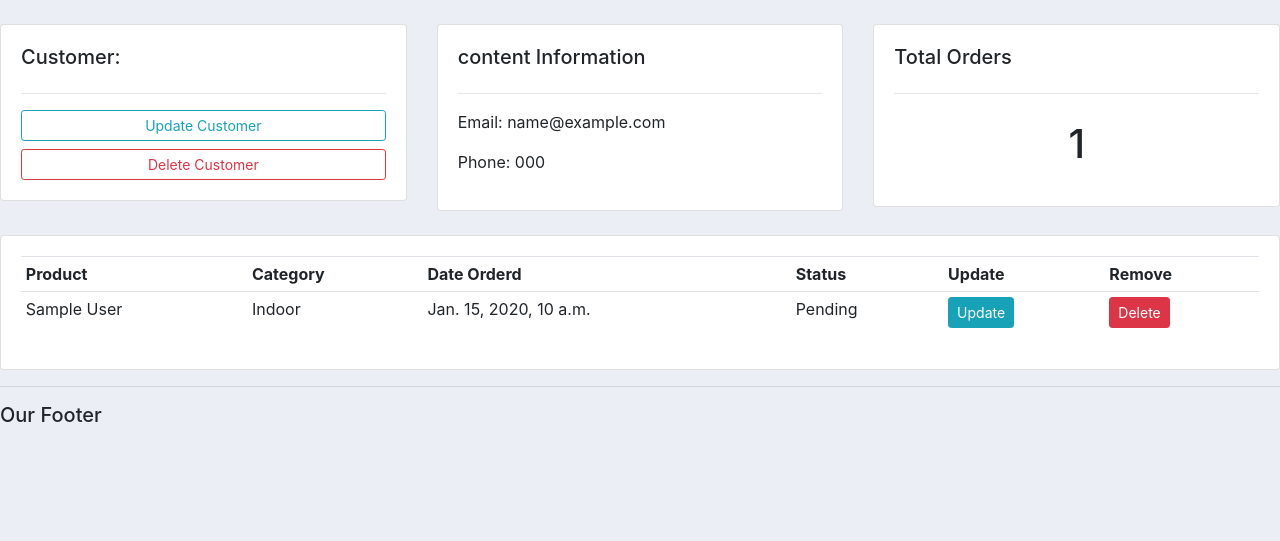
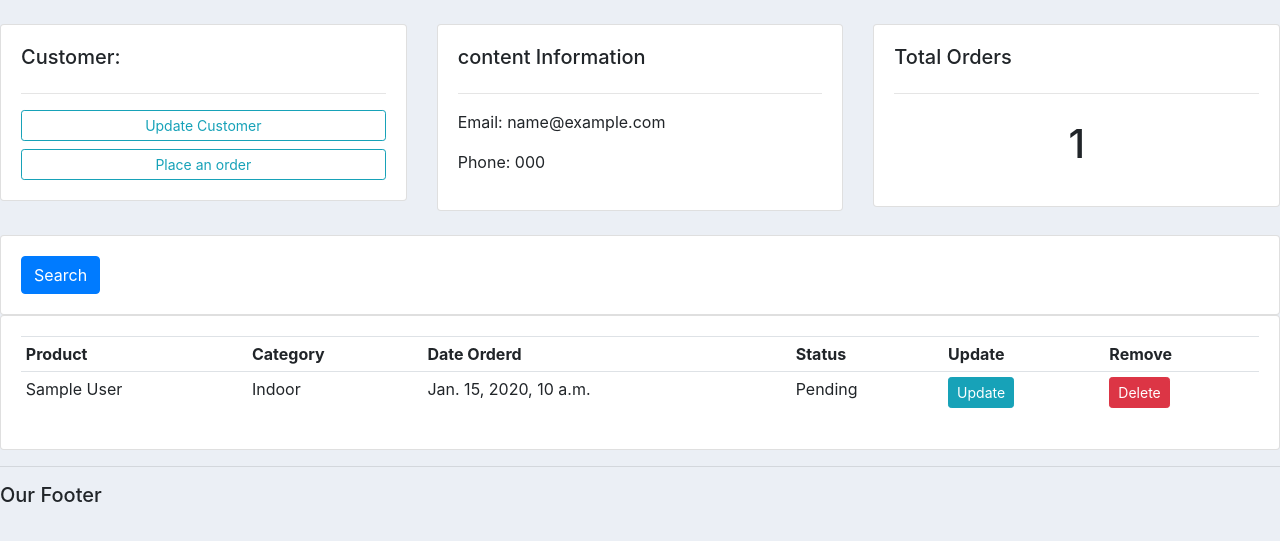
Before and after one commit to shakori999/Django_CRM, a Django app: template accounts/templates/accounts/customer.html in a window 1280 px wide. Shown: the part 78-619 px from the top of the page. Run offline with Django 3.2, Linux system fonts and the light colour scheme; tables that the repository leaves empty hold one stand-in row (values such as "Sample post"); the template is opened without the code that fills it: values that come from a table or form of the project are taken from there, most other values are stand-ins (such as "Sample title", 1, 10 or a date in 2020); parts of the project's set-up code (start-up, migrations or seed data) failed here and were passed over; some libraries are stand-ins or nearby versions.

Commit message:
add a filter to the customer page

```diff
--- a/accounts/models.py
+++ b/accounts/models.py
@@ -47,6 +47,8 @@ class Order(models.Model):
                                 on_delete=models.SET_NULL)
     date_created = models.DateTimeField(auto_now_add=True, null=True)
     status = models.CharField(max_length=20, null=True, choices=STATUS)
+    note = models.CharField(max_length=1000, null=True)
+
 
     def __str__(self):
         return self.product.name
--- a/accounts/templates/accounts/customer.html
+++ b/accounts/templates/accounts/customer.html
@@ -9,7 +9,7 @@
             <h5> Customer:</h5>
             <hr>
             <a class='btn btn-outline-info btn-sm btn-block' href=''>Update Customer </a>
-            <a class='btn btn-outline-danger btn-sm btn-block' href=''>Delete Customer </a>
+            <a class='btn btn-outline-info btn-sm btn-block' href='{% url "create_order" customer.id %}'>Place an order</a>
         </div>
     </div>
 
@@ -33,6 +33,18 @@
 </div>
 
 <br>
+<div class='row'>
+    <div class='col'>
+        <div class='card card-body'>
+            <form method='get'>
+                {{ myFilter.form }}
+                <button class='btn btn-primary' type='submit'>
+                    Search
+                </button>
+            </form>
+        </div>
+    </div>
+</div>
 
 <div class='row'>
     <div class='col-md'>
--- a/accounts/templates/accounts/dashboard.html
+++ b/accounts/templates/accounts/dashboard.html
@@ -36,7 +36,7 @@
         <h5>LAST 5 Orders</h5>
         <hr>
         <div class="card card-body">
-            <a class="btn btn-primary btn-sm btn-block" href="{% url 'create_order' %}">Create Order</a>
+            {% comment %} <a class="btn btn-primary btn-sm btn-block" href="{% url 'create_order' %}">Create Order</a> {% endcomment %}
             <table class="table table-sm">
                 <tr>
                     <th>Product</th>
--- a/accounts/urls.py
+++ b/accounts/urls.py
@@ -4,9 +4,11 @@ from . import views
 
 urlpatterns =  [
     path('', views.home, name='home'),
+    path('register', views.registerPage, name='register'),
+    path('login', views.loginPgae, name='login'),
     path('products/', views.products, name='products'),
     path('customer/<str:pk>', views.customer, name='customer'),
-    path('create_order/', views.createOrder, name='create_order'),
+    path('create_order/<str:pk>', views.createOrder, name='create_order'),
     path('update_order/<str:pk>', views.updateOrder, name='update_order'),
     path('delete_order/<str:pk>', views.deleteOrder, name='delete_order'),
 ]
--- a/djcrm/settings.py
+++ b/djcrm/settings.py
@@ -38,7 +38,8 @@ INSTALLED_APPS = [
     'django.contrib.sessions',
     'django.contrib.messages',
     'django.contrib.staticfiles',
-    'accounts.apps.AccountsConfig'
+    'accounts.apps.AccountsConfig',
+    'django_filters',
 ]
 
 MIDDLEWARE = [
```
Also changed, not shown: accounts/filters.py (added, +15 -0 lines), accounts/templates/accounts/order_form.html (+6 -1 lines), accounts/views.py (+16 -6 lines), accounts/migrations/0008_order_note.py (added).
